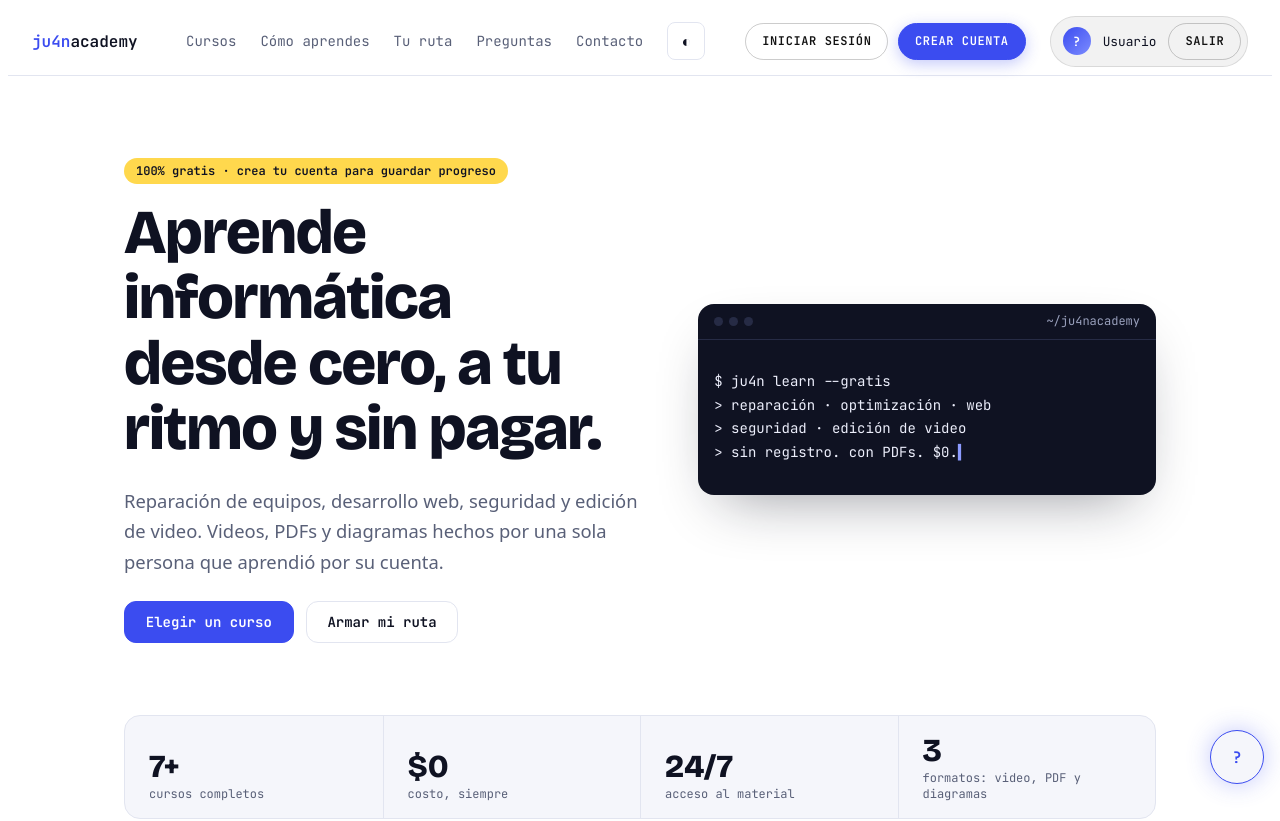
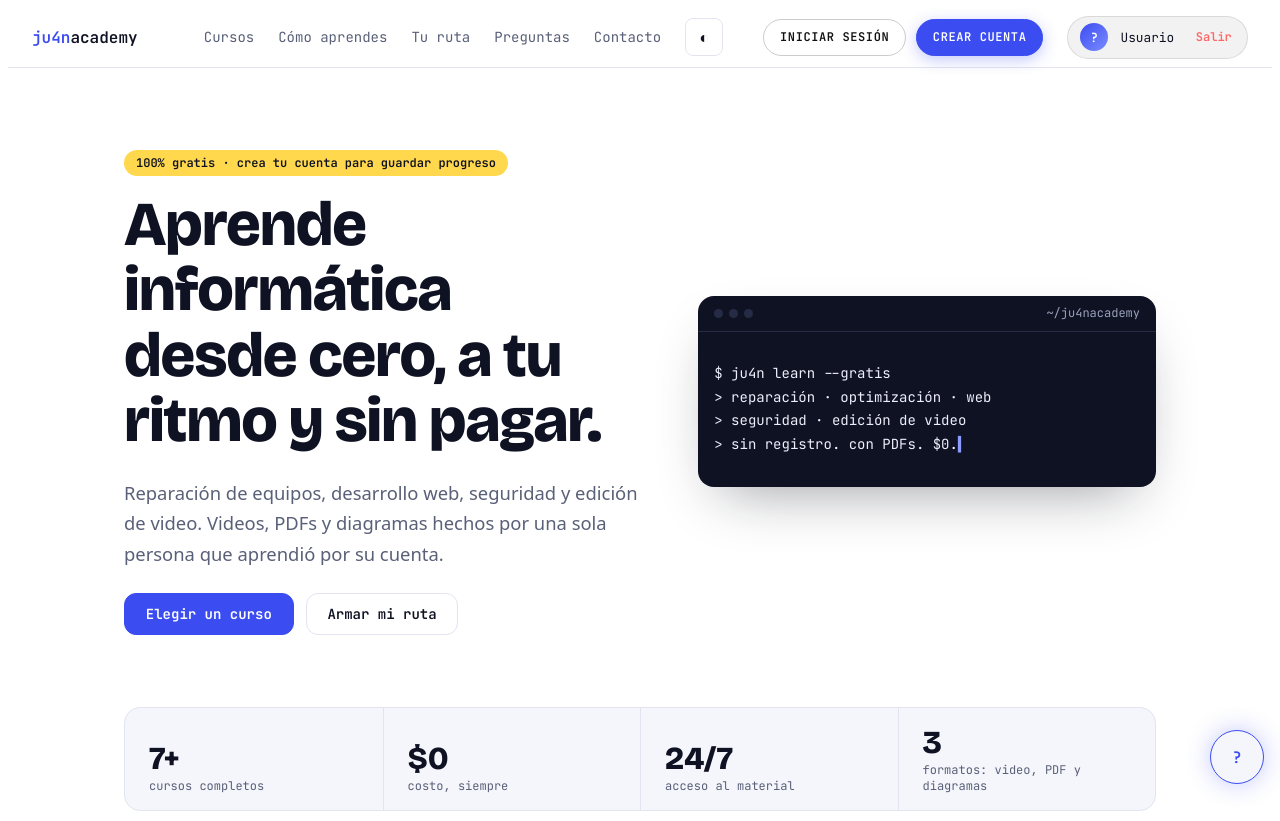
Before and after one commit to ju4n11007/ju4nacademy.online, a plain HTML site: page index.html in a window 1280 px wide. Shown: the top 821 px of the page. Drawn offline with nearby package versions, Linux system fonts and the light colour scheme; no server answers.

Commit message:
Update index.html

```diff
--- a/index.html
+++ b/index.html
@@ -4,7 +4,7 @@
 <meta charset="utf-8">
 <meta name="viewport" content="width=device-width,initial-scale=1">
 <title>ju4nacademy · Cursos de informática gratis, desde cero</title>
-<meta name="description" content="Cursos gratuitos de reparación, optimización, desarrollo web, seguridad y edición de video, con videos, PDFs y diagramas. Hecho por Juan Bruna.">
+<meta name="description" content="Cursos gratuitos de reparación, optimización, desarrollo web, seguridad y edición de video, con videos, PDFs y diagramas. Crea tu cuenta gratis y guarda tu progreso.">
 <link rel="canonical" href="https://ju4nacademy.online/">
 <meta property="og:title" content="ju4nacademy · Cursos de informática gratis">
 <meta property="og:description" content="Aprende reparación, web, seguridad y video. Todo gratis.">
@@ -17,7 +17,7 @@
 <link rel="stylesheet" href="https://fonts.googleapis.com/css2?family=Bricolage+Grotesque:opsz,wght@12..96,500;12..96,800&family=JetBrains+Mono:wght@400;600&display=swap">
 <script>try{var t=localStorage.getItem('theme');if(t)document.documentElement.dataset.theme=t}catch(e){}</script>
 <link rel="stylesheet" href="styles.css">
-<!-- 👇 AGREGADO: ESTILOS DE AUTENTICACIÓN 👇 -->
+<!-- Estilos del Login -->
 <link rel="stylesheet" href="auth.css">
 <script type="application/ld+json">{"@context":"https://schema.org","@type":"EducationalOrganization","name":"ju4nacademy","url":"https://ju4nacademy.online/","founder":{"@type":"Person","name":"Juan Bruna"},"isAccessibleForFree":true}</script>
 </head>
@@ -35,18 +35,17 @@
     <a href="#contacto">Contacto</a>
     <button class="icon-btn" id="theme" aria-label="Cambiar tema claro/oscuro">◐</button>
 
-    <!-- 👇 AGREGADO: BOTONES DE LOGIN / LOGOUT 👇 -->
+    <!-- Zona de Login / Registro -->
     <div class="auth-zone" id="auth-guest">
       <button class="btn-auth" id="btn-open-login">Iniciar sesión</button>
       <button class="btn-auth primary" id="btn-open-registro">Crear cuenta</button>
     </div>
+    <!-- Zona de Usuario Logueado -->
     <div class="auth-user" id="auth-user" hidden>
       <span class="avatar" id="auth-user-avatar">?</span>
       <span id="auth-user-name">Usuario</span>
-      <button class="btn-auth" id="btn-logout">Salir</button>
+      <button class="btn-logout" id="btn-logout">Salir</button>
     </div>
-    <!-- 👆 FIN DE BOTONES DE LOGIN 👆 -->
-
   </nav>
 </header>
 
@@ -54,7 +53,6 @@
   <!-- HERO -->
   <section class="hero" id="inicio">
     <div class="hero-text">
-      <!-- 👇 MODIFICADO: texto de "sin registro" a "crea tu cuenta" 👇 -->
       <p class="badge">100% gratis · crea tu cuenta para guardar progreso</p>
       <h1>Aprende informática desde cero, a tu ritmo y sin pagar.</h1>
       <p class="lead">Reparación de equipos, desarrollo web, seguridad y edición de video. Videos, PDFs y diagramas hechos por una sola persona que aprendió por su cuenta.</p>
@@ -127,7 +125,6 @@
     <div class="section-head"><h2 id="h-faq">Preguntas frecuentes</h2></div>
     <div class="faq">
       <details><summary>¿De verdad es gratis?</summary><p>Sí. Todos los cursos son gratuitos y no se pide tarjeta.</p></details>
-      <!-- 👇 MODIFICADO: respuesta sobre registro 👇 -->
       <details><summary>¿Necesito registrarme?</summary><p>No es obligatorio para ver el material. Pero si creas una cuenta gratis puedes guardar tu progreso y acceder a funciones extra.</p></details>
       <details><summary>¿Qué incluye cada curso?</summary><p>Videos en HD con ejemplos prácticos, PDFs descargables y diagramas explicativos.</p></details>
       <details><summary>¿Cómo hago una pregunta o sugiero un curso?</summary><p>Usa el formulario de más abajo o escríbeme por Instagram. También puedes preguntarle al asistente.</p></details>
@@ -184,9 +181,11 @@
   </section>
   <button class="bot-fab" id="bot-fab" aria-expanded="false" aria-controls="bot-panel" aria-label="Abrir asistente">?</button>
 </div>
+
+<!-- Scripts existentes de la página -->
 <script src="app.js" defer></script>
 
-<!-- MODAL DE LOGIN Y REGISTRO -->
+<!-- MODAL DE LOGIN Y REGISTRO (Nuevo) -->
 <div class="auth-modal" id="auth-modal" hidden>
   <div class="auth-card glow" role="dialog" aria-modal="true" aria-labelledby="auth-title">
     <button class="auth-close" id="auth-close" aria-label="Cerrar">✕</button>
@@ -208,7 +207,7 @@
   </div>
 </div>
 
-<!-- SCRIPT DE FIREBASE AUTH -->
+<!-- SCRIPT DE FIREBASE AUTH (Nuevo) -->
 <script type="module" src="auth.js"></script>
 
 </body>
```
